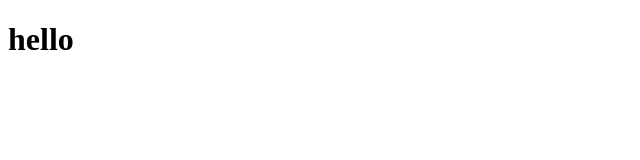
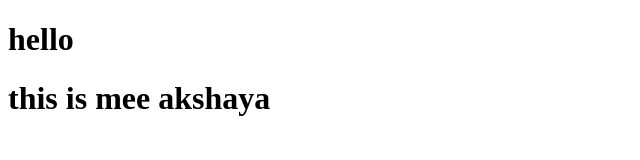
Before and after one commit to SasikumarAkshaya/1stwork, a plain HTML site: page index.html in a window 1280 px wide. Shown: the whole page, without its empty margins (0-640 px from the left). Drawn offline with Linux system fonts and the light colour scheme.

Commit message:
add some changes in main file

```diff
--- a/index.html
+++ b/index.html
@@ -7,5 +7,6 @@
 </head>
 <body>
     <h1>hello</h1>
+    <h1>this is mee akshaya</h1>
 </body>
 </html>
```
